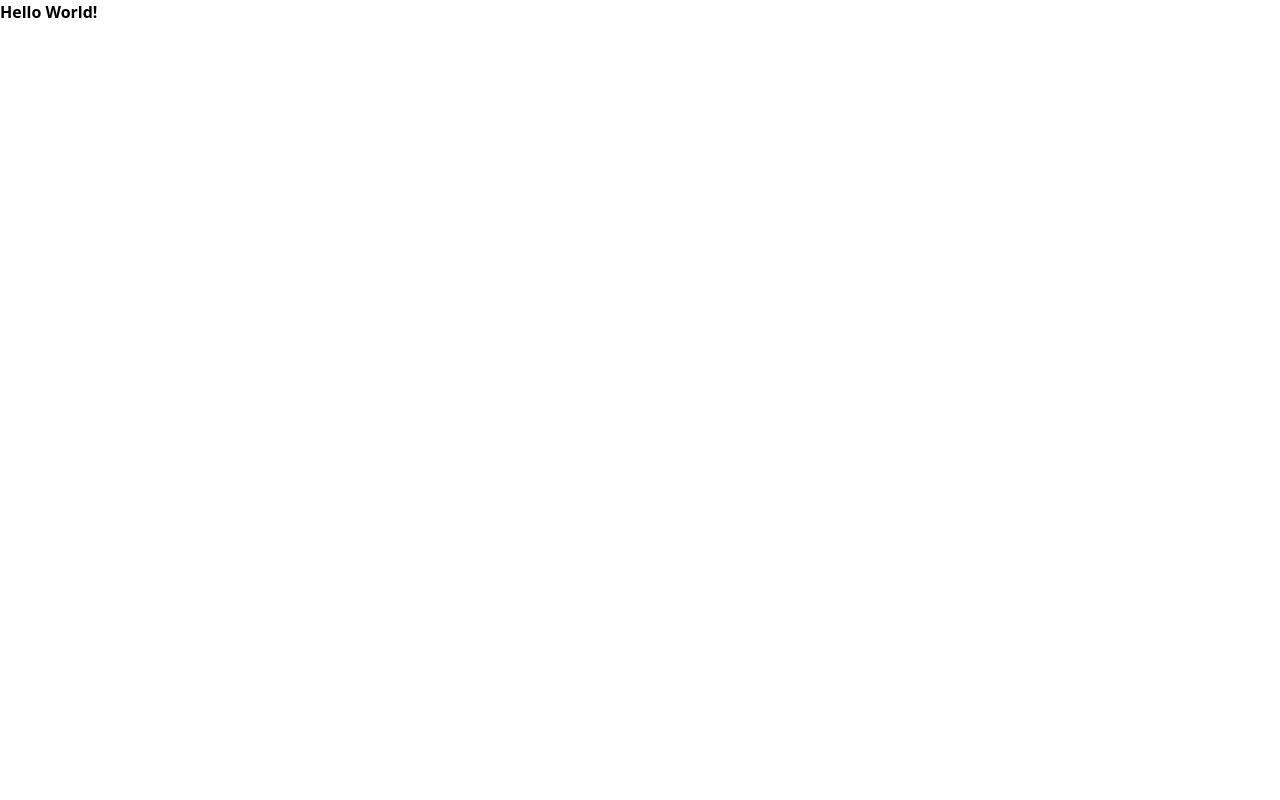
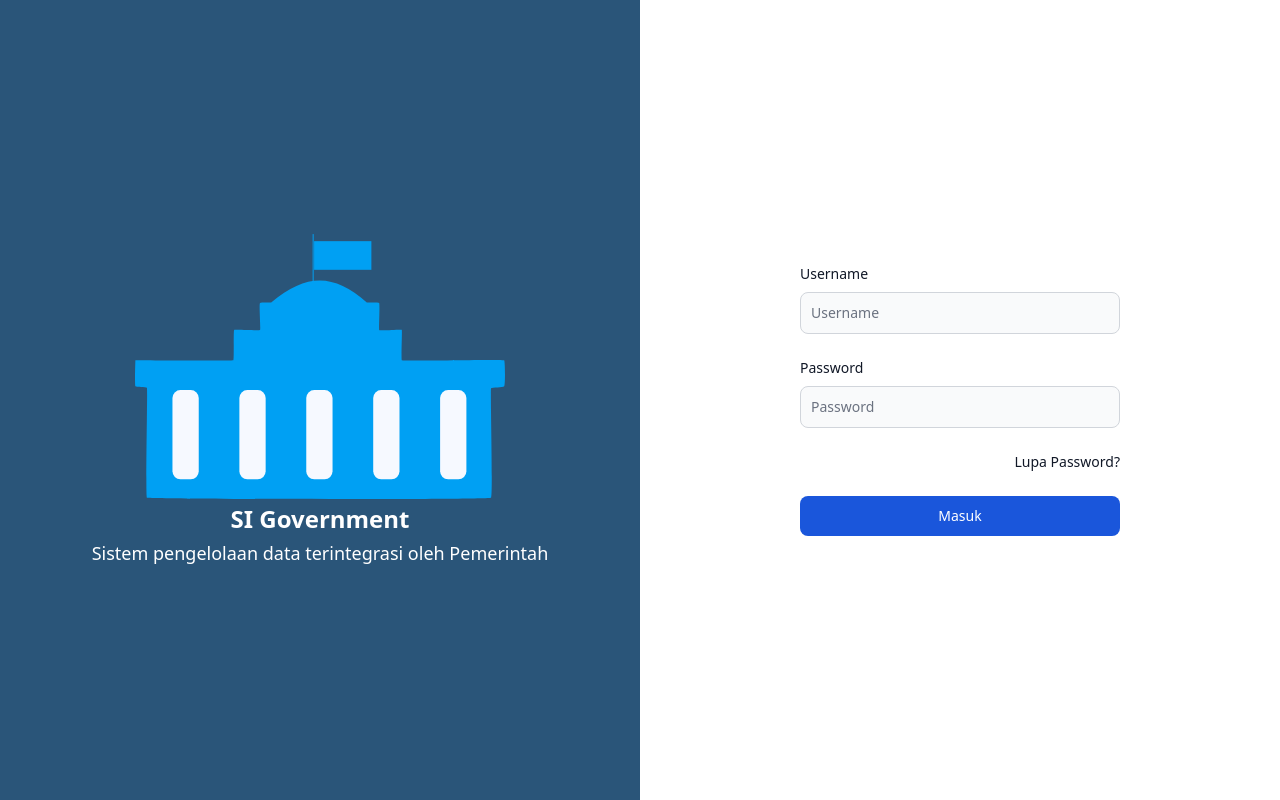
Before and after one commit to AIOITS/website-si-government, a Vue app: page / in a window 1280 px wide. Built offline with nearby package versions, Linux system fonts and the light colour scheme.

Commit message:
feat: login form
feat: stores

feat: router

```diff
--- a/src/App.vue
+++ b/src/App.vue
@@ -1,8 +1,27 @@
 <template>
-  <div class="font-bold">Hello World!</div>
+  <div class="top-0 bottom-0 left-0 right-0">
+    <RouterView :class="app.loading ? 'hidden' : ''" />
+    <LoadingVue v-if="app.loading" />
+  </div>
 </template>
 
-<script></script>
+<script>
+import LoadingVue from "./components/Loading.vue";
+import { useApp } from "./stores";
+
+export default {
+  setup() {
+    const app = useApp();
+
+    return {
+      app,
+    };
+  },
+  components: {
+    LoadingVue,
+  },
+};
+</script>
 
 <style scoped>
 .logo {
--- /dev/null
+++ b/src/components/Loading.vue
@@ -0,0 +1,23 @@
+<template>
+  <div class="flex items-center justify-center h-screen">
+    <div role="status">
+      <svg
+        aria-hidden="true"
+        class="inline w-10 h-10 mr-2 text-gray-200 animate-spin dark:text-gray-600 fill-blue-600"
+        viewBox="0 0 100 101"
+        fill="none"
+        xmlns="http://www.w3.org/2000/svg"
+      >
+        <path
+          d="M100 50.5908C100 78.2051 77.6142 100.591 50 100.591C22.3858 100.591 0 78.2051 0 50.5908C0 22.9766 22.3858 0.59082 50 0.59082C77.6142 0.59082 100 22.9766 100 50.5908ZM9.08144 50.5908C9.08144 73.1895 27.4013 91.5094 50 91.5094C72.5987 91.5094 90.9186 73.1895 90.9186 50.5908C90.9186 27.9921 72.5987 9.67226 50 9.67226C27.4013 9.67226 9.08144 27.9921 9.08144 50.5908Z"
+          fill="currentColor"
+        />
+        <path
+          d="M93.9676 39.0409C96.393 38.4038 97.8624 35.9116 97.0079 33.5539C95.2932 28.8227 92.871 24.3692 89.8167 20.348C85.8452 15.1192 80.8826 10.7238 75.2124 7.41289C69.5422 4.10194 63.2754 1.94025 56.7698 1.05124C51.7666 0.367541 46.6976 0.446843 41.7345 1.27873C39.2613 1.69328 37.813 4.19778 38.4501 6.62326C39.0873 9.04874 41.5694 10.4717 44.0505 10.1071C47.8511 9.54855 51.7191 9.52689 55.5402 10.0491C60.8642 10.7766 65.9928 12.5457 70.6331 15.2552C75.2735 17.9648 79.3347 21.5619 82.5849 25.841C84.9175 28.9121 86.7997 32.2913 88.1811 35.8758C89.083 38.2158 91.5421 39.6781 93.9676 39.0409Z"
+          fill="currentFill"
+        />
+      </svg>
+      <span class="sr-only">Loading...</span>
+    </div>
+  </div>
+</template>
--- a/src/main.js
+++ b/src/main.js
@@ -1,7 +1,16 @@
-import { createApp } from "vue";
+import { createApp, markRaw } from "vue";
+import { createPinia } from "pinia";
 // import './style.css'
 import "./index.css";
+import "flowbite";
 
 import App from "./App.vue";
+import router from "./router";
 
-createApp(App).mount("#app");
+const pinia = createPinia();
+
+pinia.use(({ store }) => {
+  store.router = markRaw(router);
+});
+
+createApp(App).use(router).use(pinia).mount("#app");
--- /dev/null
+++ b/src/router/index.js
@@ -0,0 +1,15 @@
+import { createRouter, createWebHistory } from "vue-router";
+import LoginForm from "../views/LoginForm.vue";
+
+const router = createRouter({
+  history: createWebHistory(import.meta.env.BASE_URL),
+  routes: [
+    {
+      path: "/",
+      name: "home",
+      component: LoginForm,
+    },
+  ],
+});
+
+export default router;
--- /dev/null
+++ b/src/stores/index.js
@@ -0,0 +1,9 @@
+import { defineStore } from "pinia";
+
+export const useApp = defineStore({
+  id: "app",
+  state: () => ({
+    loading: false,
+  }),
+  actions: {},
+});
--- /dev/null
+++ b/src/views/LoginForm.vue
@@ -0,0 +1,57 @@
+<template>
+  <div class="flex items-center justify-center h-screen">
+    <div
+      class="flex flex-col items-center justify-center w-full h-full gap-1 bg-dark-blue"
+    >
+      <img src="../assets/government.svg" class="logo" alt="Government logo" />
+      <p class="text-2xl font-bold text-center text-white">SI Government</p>
+      <p class="text-lg text-center text-white">
+        Sistem pengelolaan data terintegrasi oleh Pemerintah
+      </p>
+    </div>
+    <div class="flex items-center justify-center w-full h-full">
+      <div class="flex flex-col w-1/2 gap-6">
+        <div>
+          <label
+            for="username"
+            class="block mb-2 text-sm font-medium text-gray-900 dark:text-white"
+            >Username</label
+          >
+          <input
+            type="username"
+            id="username"
+            class="bg-gray-50 border border-gray-300 text-gray-900 text-sm rounded-lg focus:ring-blue-500 focus:border-blue-500 block w-full p-2.5 dark:bg-gray-700 dark:border-gray-600 dark:placeholder-gray-400 dark:text-white dark:focus:ring-blue-500 dark:focus:border-blue-500"
+            placeholder="Username"
+            required
+          />
+        </div>
+        <div>
+          <label
+            for="password"
+            class="block mb-2 text-sm font-medium text-gray-900 dark:text-white"
+            >Password</label
+          >
+          <input
+            type="password"
+            id="password"
+            class="bg-gray-50 border border-gray-300 text-gray-900 text-sm rounded-lg focus:ring-blue-500 focus:border-blue-500 block w-full p-2.5 dark:bg-gray-700 dark:border-gray-600 dark:placeholder-gray-400 dark:text-white dark:focus:ring-blue-500 dark:focus:border-blue-500"
+            placeholder="Password"
+            required
+          />
+        </div>
+        <div class="flex items-end">
+          <label
+            class="w-full text-sm font-medium text-gray-900 dark:text-gray-300 text-end hover:underline hover:cursor-pointer"
+            >Lupa Password?</label
+          >
+        </div>
+        <button
+          type="button"
+          class="text-white bg-blue-700 hover:bg-blue-800 focus:ring-4 focus:outline-none focus:ring-blue-300 font-medium rounded-lg text-sm w-full sm:w-auto px-5 py-2.5 text-center dark:bg-blue-600 dark:hover:bg-blue-700 dark:focus:ring-blue-800"
+        >
+          Masuk
+        </button>
+      </div>
+    </div>
+  </div>
+</template>
--- a/tailwind.config.js
+++ b/tailwind.config.js
@@ -6,6 +6,9 @@ export default {
     "./node_modules/flowbite/**/*.js",
   ],
   theme: {
+    colors: {
+      "dark-blue": "#2a5579",
+    },
     extend: {},
   },
   plugins: [require("flowbite/plugin")],
```
Also changed, not shown: src/assets/government.svg (added).
